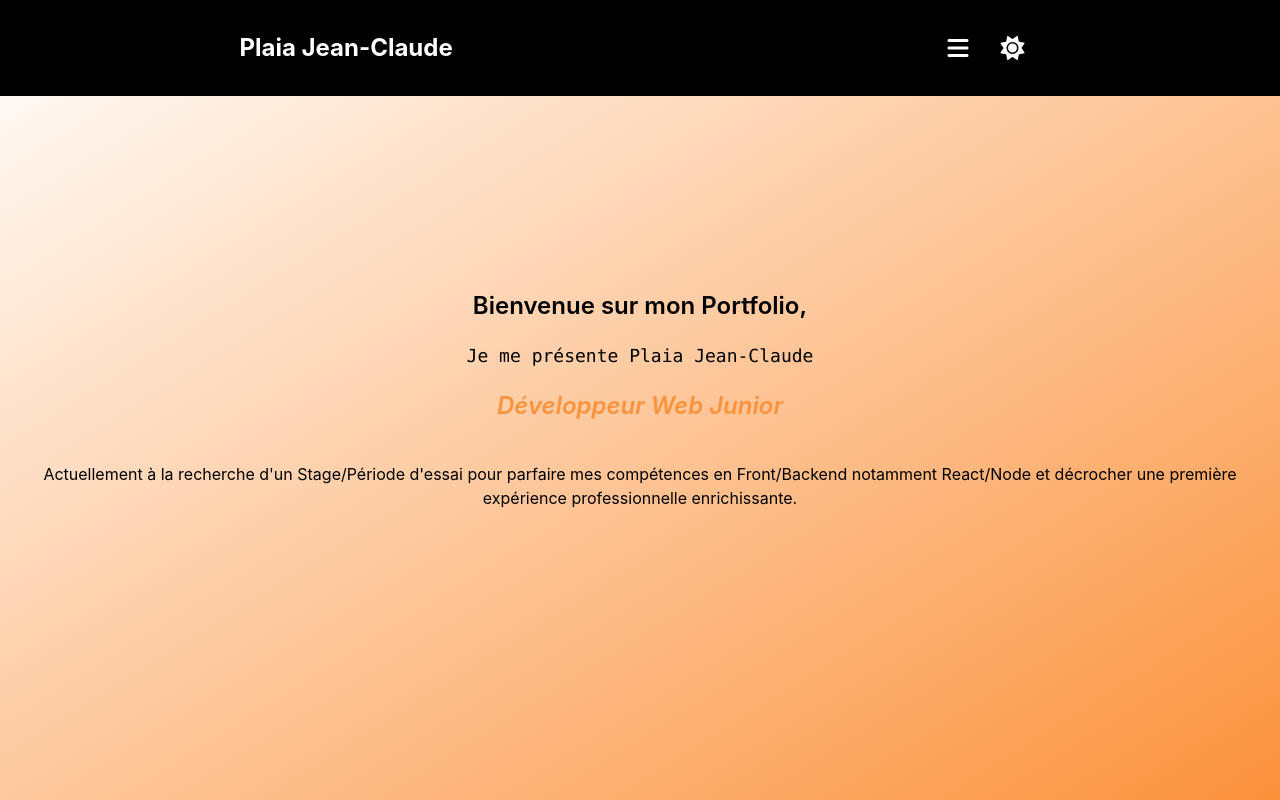
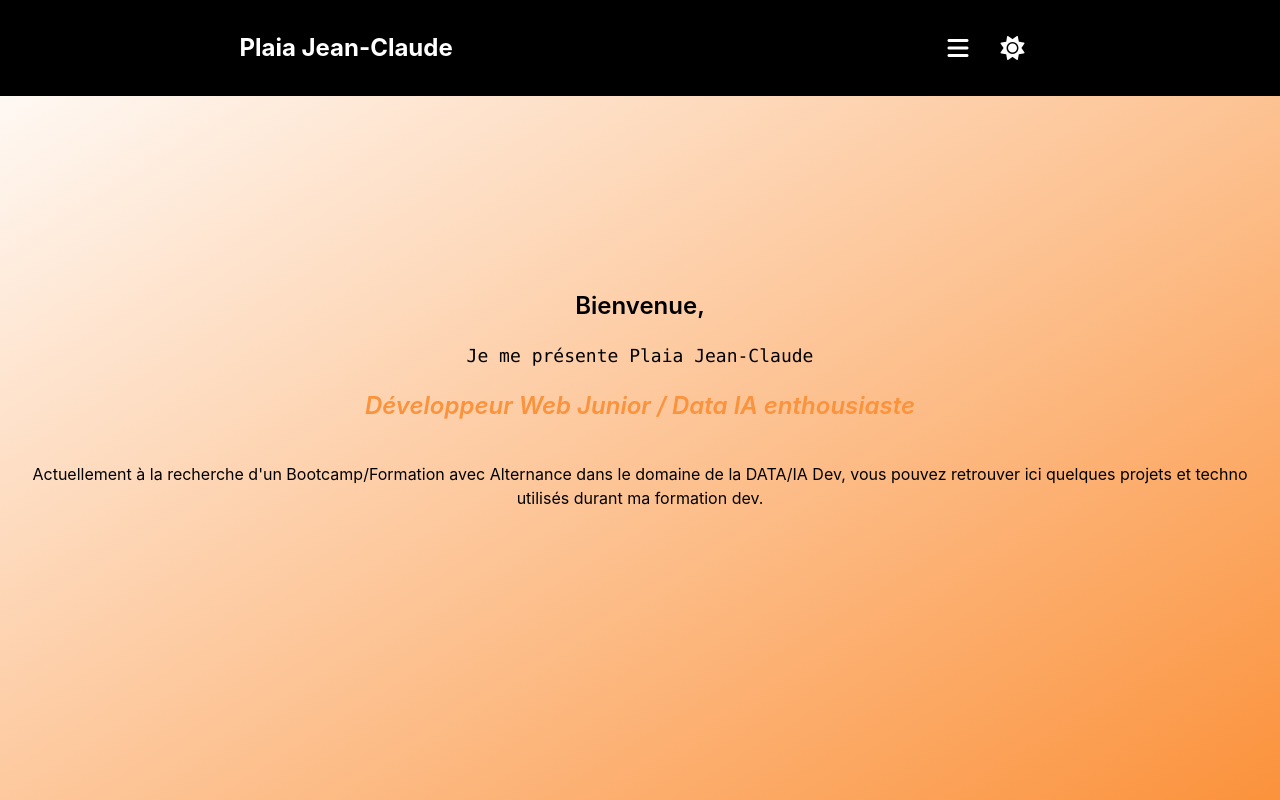
Before and after one commit to Dev-Nago/Portfolio, a React (Create React App) app: page / in a window 1280 px wide. Shown: the top 800 px of the page. Built offline with nearby package versions, Linux system fonts and the light colour scheme.

Commit message:
Update Infos.jsx

```diff
--- a/src/Components/Infos.jsx
+++ b/src/Components/Infos.jsx
@@ -5,16 +5,14 @@ function Infos() {
     <div className="h-screen text-black" id="Infos">
       <div className="h-screen flex flex-col justify-center">
         <h1 className="text-2xl font-semibold m-5">
-          Bienvenue sur mon Portfolio,
+          Bienvenue,
         </h1>
         <h2 className="font-mono text-lg">Je me présente Plaia Jean-Claude</h2>
         <span className="text-orange-400 text-2xl font-semibold italic m-5">
-          Développeur Web Junior
+          Développeur Web Junior / Data IA enthousiaste
         </span>
         <p className="m-5">
-          Actuellement à la recherche d'un Stage/Période d'essai pour parfaire
-          mes compétences en Front/Backend notamment React/Node et décrocher une
-          première expérience professionnelle enrichissante.
+          Actuellement à la recherche d'un Bootcamp/Formation avec Alternance dans le domaine de la DATA/IA Dev, vous pouvez retrouver ici quelques projets et techno utilisés durant ma formation dev.
         </p>
       </div>
     </div>
```
